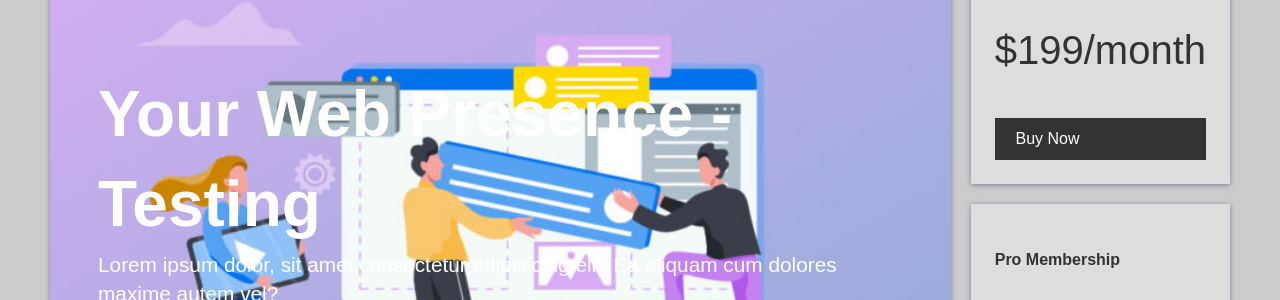
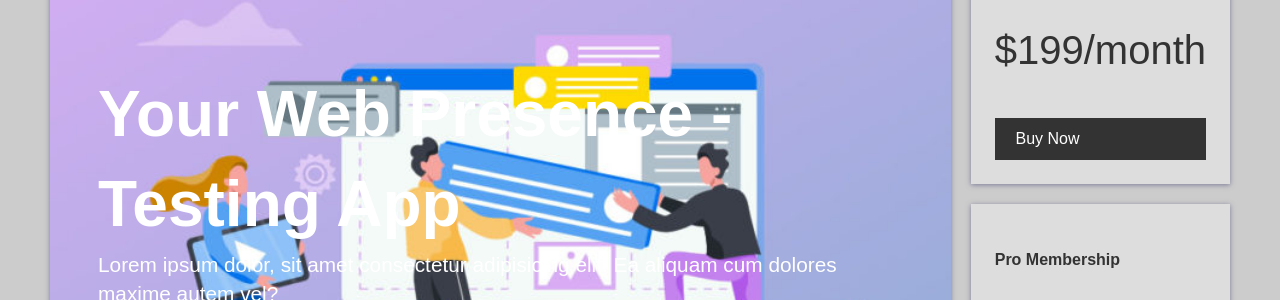
Before and after one commit to tomsshanley/SWE40006-static-webpage, a plain HTML site: page index.html in a window 1280 px wide. Shown: the part 239-539 px from the top of the page. Drawn offline with Linux system fonts and the light colour scheme.

Commit message:
Update index.html

```diff
--- a/index.html
+++ b/index.html
@@ -29,7 +29,7 @@
       <!-- Top container -->
       <section class="top-container">
         <header class="showcase">
-          <h1>Your Web Presence - Testing</h1>
+          <h1>Your Web Presence - Testing App</h1>
           <p>
             Lorem ipsum dolor, sit amet consectetur adipisicing elit. Ea aliquam
             cum dolores maxime autem vel?
```
